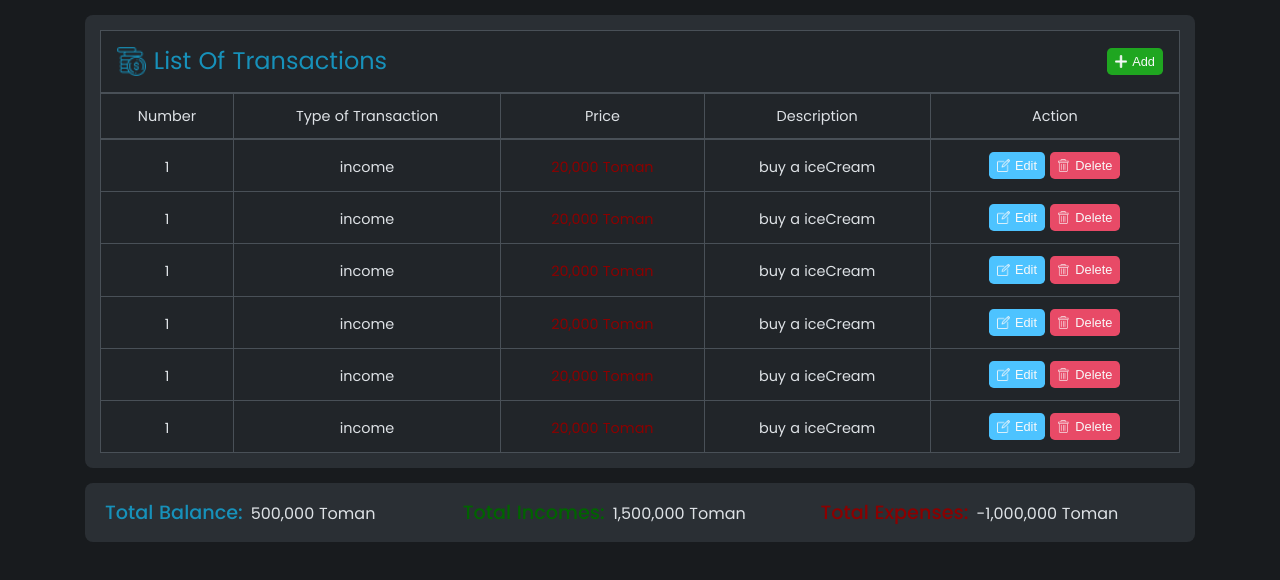
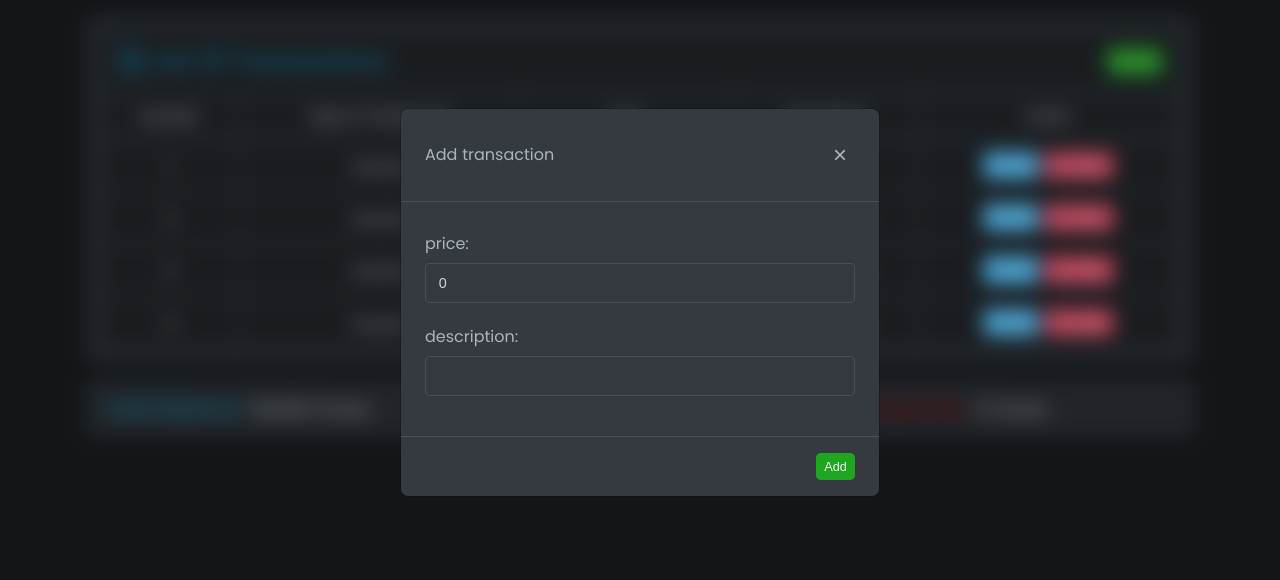
Before and after one commit to amirpc1391/middle-term-project, a Vue app: page / in a window 1280 px wide. Both pictures are taken after a click on the button "Add". Shown: the top 580 px of the page. Built offline with nearby package versions, Linux system fonts and the light colour scheme.

Commit message:
scripts added and setting events

```diff
--- a/src/App.vue
+++ b/src/App.vue
@@ -2,36 +2,163 @@
 import TransactionList from './components/TransactionList.vue'
 import Modal from './components/Modal.vue'
 import Notification from './components/Notification.vue'
-import {ref} from "vue";
+import {computed, onMounted, reactive, watch, ref} from "vue";
 
 
 const isActiveModal = ref(false)
-const isActiveNotification = ref(false)
+const modalStatusEdit = ref(false)
+const editCorrentTransactionIndex = ref(-1)
+const transactionsList = ref([
+  {
+    description: "ice-cream",
+    price: 10000
+  },
+  {
+    description: "1ice-cream",
+    price: 20000
+  },
+  {
+    description: "2ice-cream",
+    price: 30000
+  },
+  {
+    description: "3ice-cream",
+    price: 40000
+  }
+])
+const notification = reactive({
+  title: '',
+  type: '',
+  isActive: false,
+  message: ''
+})
+const inputsValue = ref({
+  price: 0,
+  description: ''
+})
 
+const SendNotification = (message, type = 'success', title = 'successfully') => {
+  notification.isActive = true
+  notification.message = message
+  notification.type = type
+  notification.title = title
+  setTimeout(() => {
+    notification.isActive = false
+  }, 1000)
+}
+onMounted(() => {
+  SendNotification(`Budget Tracker app loaded.You can add your first transaction.`, 'success', "successfully")
+})
+
+const calculateReport = computed(() => {
+  let expenses = 0;
+  let incomes = 0;
+  if (transactionsList.value.length > 0) {
+    let transaction = {}
+    for (let i = 0; i < transactionsList.value.length; i++) {
+      transaction = transactionsList.value[i]
+      if (transaction.price > 0) {
+        incomes += transaction.price;
+      } else {
+        expenses += transaction.price;
+      }
+    }
+  }
+  return {
+    balance: incomes + expenses,
+    incomes,
+    expenses
+  };
+
+})
+watch(calculateReport, () => {
+  if (calculateReport.value.balance < 0) {
+    console.log('Warning Balance!')
+    SendNotification(`Warning Balance!.`, 'notice', "notice")
+  }
+})
+
+const modalAddTransaction = () => {
+  isActiveModal.value = true
+  modalStatusEdit.value = false
+  console.log("modalAddTransaction")
+}
+const modalEditTransaction = (index) => {
+  isActiveModal.value = true
+  modalStatusEdit.value = true
+  editCorrentTransactionIndex.value = index
+  inputsValue.value.price = transactionsList.value[index].price;
+  inputsValue.value.description = transactionsList.value[index].description;
+  console.log("modalEditTransaction")
+}
+const modalDeleteTransaction = (index) => {
+  console.log("modalDeleteTransaction")
+  transactionsList.value.splice(index, 1)
+}
+const submitModal = () => {
+  if (!isNaN(inputsValue.value.price) && inputsValue.value.price && inputsValue.value.description) {
+
+    if (modalStatusEdit.value) {
+      if (editCorrentTransactionIndex.value < 0) {
+        SendNotification("edit transaction Error , index item invalid", 'danger', 'Error')
+      } else {
+        transactionsList.value[editCorrentTransactionIndex.value].price = +inputsValue.value.price
+        transactionsList.value[editCorrentTransactionIndex.value].description = inputsValue.value.description
+        SendNotification("transaction edited", 'success', 'successfully')
+      }
+    } else {
+      transactionsList.value.push({
+        description: inputsValue.value.description,
+        price: +inputsValue.value.price
+      })
+      SendNotification("transaction edited", 'success', 'successfully')
+    }
+    inputsValue.value.price = 0
+    inputsValue.value.description = ""
+    modalStatusEdit.value = false
+    isActiveModal.value = false
+    editCorrentTransactionIndex.value = -1
+  } else {
+    SendNotification("invalid inputs value , plz enter inputs valid value for inputs", 'danger', 'Error')
+  }
+  console.log("submitted")
+}
+const closeModal = () => {
+  isActiveModal.value = false
+  console.log("closeModal")
+}
 </script>
 
 <template>
   <div class="container">
     <div class="main">
-      <TransactionList/>
+      <TransactionList :transactionsList="transactionsList" @modal-add-transaction="modalAddTransaction"
+                       @modal-edit-transaction="modalEditTransaction"
+                       @modal-delete-transaction="modalDeleteTransaction"/>
     </div>
     <div class="report-section">
-      <div class="report-section__balance"><span class="report-section__balance-title">Total Balance: </span>500,000 Toman</div>
-      <div class="report-section__incomes"><span class="report-section__incomes-title">Total Incomes: </span>1,500,000 Toman</div>
-      <div class="report-section__expenses"><span class="report-section__expenses-title">Total Expenses: </span>-1,000,000 Toman</div>
+      <div class="report-section__balance"><span
+          class="report-section__balance-title">Total Balance: </span>{{ calculateReport.balance.toLocaleString() }}
+        Toman
+      </div>
+      <div class="report-section__incomes"><span
+          class="report-section__incomes-title">Total Incomes: </span>{{ calculateReport.incomes.toLocaleString() }}
+        Toman
+      </div>
+      <div class="report-section__expenses"><span
+          class="report-section__expenses-title">Total Expenses: </span>{{ calculateReport.expenses.toLocaleString() }}
+        Toman
+      </div>
     </div>
   </div>
+  <Modal :is-active-modal="isActiveModal" :modalStatusEdit="modalStatusEdit" @modal-close="closeModal" @modal-submit="submitModal"
+         v-model:price="inputsValue.price" v-model:description="inputsValue.description"/>
 
-  <div :class="{'modal-section': true ,'modal-section--active':isActiveModal}">
-    <Modal/>
-  </div>
+  <!--    for type props in Notification you can use danger , success , notice-->
+  <Notification :title="notification.title" :type="notification.type" :is-active-notification="notification.isActive">
+    {{ notification.message }}
+  </Notification>
 
-  <div :class="{'notification-section':true, 'notification-section--active':isActiveNotification}">
-<!--    for type props in Notification you can use danger , success , notice-->
-    <Notification  title="success" type="success">
-      Budget Tracker app loaded.<br> You can add your first transaction.
-    </Notification>
-  </div>
 
 </template>
 
@@ -42,23 +169,9 @@ const isActiveNotification = ref(false)
   background-color: var(--color_2a2f34);
   border-radius: 8px;
 }
-.modal-section{
-  width: 100%;
-  position: fixed;
-  inset: 0;
-  visibility: hidden;
-  opacity: 0;
-  transition: all .2s ease-in-out;
-  background-color: rgba(0, 0, 0, 0.2);
-  backdrop-filter: blur(10px);
-  padding: 3rem;
-}
-.modal-section--active{
-  visibility: visible;
-  opacity: 1;
-  padding: 5rem;
-}
-.report-section{
+
+
+.report-section {
   display: grid;
   justify-items: flex-start;
   grid-template-columns: repeat(3, 1fr);
@@ -68,46 +181,28 @@ const isActiveNotification = ref(false)
   color: var(--color_dee2e6);
   padding: 1.25rem;
 }
-.report-section__incomes,.report-section__expenses,.report-section__balance{
-display: flex;
+
+.report-section__incomes, .report-section__expenses, .report-section__balance {
+  display: flex;
   gap: .5rem;
   justify-content: center;
   align-items: baseline;
 }
 
-.report-section__balance-title,.report-section__incomes-title,.report-section__expenses-title{
+.report-section__balance-title, .report-section__incomes-title, .report-section__expenses-title {
   font-weight: 500;
   font-size: 1.2rem;
 }
-.report-section__balance-title{
+
+.report-section__balance-title {
   color: var(--color_1791ba);
 }
-.report-section__incomes-title{
+
+.report-section__incomes-title {
   color: var(--color_darkgreen);
 }
-.report-section__expenses-title{
+
+.report-section__expenses-title {
   color: var(--color_darkred);
 }
-.notification-section{
-  max-width: 22rem;
-  display: flex;
-  flex-direction: column;
-  justify-content: flex-start;
-  gap: 1rem;
-  align-items: center;
-  width: 100%;
-  position: fixed;
-  top: 0;
-  left: 0;
-  right: 0;
-  margin: 0 auto;
-  visibility: hidden;
-  opacity: 0;
-  transition: all .2s ease-in-out;
-  padding: .6rem;
-}
-.notification-section--active{
-  visibility: visible;
-  opacity: 1;
-}
 </style>
--- a/src/components/Btn.vue
+++ b/src/components/Btn.vue
@@ -14,10 +14,11 @@ defineProps({
     default: '',
   },
 });
+
 </script>
 
 <template>
-  <button :class="['btn', `btn--${type}`]">
+  <button :class="['btn', `btn--${type}`]" @click="$emit('click-btn')">
     <img v-if="imgIcon" :src="imgIcon" :alt="label" class="btn__img"/>
     {{ label }}
   </button>
--- a/src/components/FormInput.vue
+++ b/src/components/FormInput.vue
@@ -7,8 +7,9 @@ defineProps({
   inputId: {
     type: String,
     required: true,
-  },
+  }
 })
+const model =defineModel()
 </script>
 
 <template>
@@ -18,6 +19,7 @@ defineProps({
         type="text"
         :id="inputId"
         class="form-input__input"
+        v-model="model"
     />
   </div>
 </template>
--- a/src/components/Modal.vue
+++ b/src/components/Modal.vue
@@ -1,28 +1,68 @@
 <script setup>
 import Btn from "@/components/Btn.vue";
 import formInput from "@/components/FormInput.vue";
+import {computed, ref} from "vue";
+const props=defineProps({
+  isActiveModal: {
+    type: Boolean,
+    required: true,
+  },
+  modalStatusEdit: {
+    type: Boolean,
+    required: true,
+  }
+})
+const modalStatusComputing =computed(()=>{
+  if (props.modalStatusEdit){
+    return "Edit"
+  }else {
+    return "Add"
+  }
+})
+const priceModel=defineModel("price")
+const descriptionModel=defineModel("description")
 </script>
 
 <template>
-  <div class="modal">
-    <div class="modal__header">
-      <h5 class="modal__title">Add transaction</h5>
-      <Btn label="×" type="close" style="font-size: 1.5rem;"/>
-    </div>
-    <div class="modal__body">
-      <form>
-        <formInput input-id="price" label="price:"/>
-        <formInput input-id="description" label="description:"/>
-      </form>
-    </div>
-    <div class="modal__footer">
-      <Btn type="edit" label="Add"/>
+  <div :class="{'modal-section': true ,'modal-section--active':isActiveModal}">
+    <div class="modal-section__content">
+      <div class="modal-section__header">
+        <h5 class="modal-section__title">{{modalStatusComputing}} transaction</h5>
+        <Btn label="×" type="close" style="font-size: 1.5rem;" @click-btn="$emit('modal-close')"/>
+      </div>
+      <div class="modal-section__body">
+        <form>
+          <formInput input-id="price" label="price:" v-model="priceModel"/>
+          <formInput input-id="description" label="description:" v-model="descriptionModel"/>
+        </form>
+      </div>
+      <div class="modal-section__footer">
+        <Btn :type="modalStatusComputing.toLocaleLowerCase()" :label="modalStatusComputing" @click-btn="$emit('modal-submit')"/>
+      </div>
     </div>
   </div>
 </template>
 
 <style scoped>
-.modal {
+.modal-section {
+  width: 100%;
+  position: fixed;
+  inset: 0;
+  visibility: hidden;
+  opacity: 0;
+  transition: all .2s ease-in-out;
+  background-color: rgba(0, 0, 0, 0.2);
+  backdrop-filter: blur(10px);
+  padding: 3rem;
+}
+
+.modal-section--active {
+  visibility: visible;
+  opacity: 1;
+  padding: 5rem;
+}
+
+.modal-section__content {
   max-width: 30rem;
   display: flex;
   flex-direction: column;
@@ -36,7 +76,7 @@ import formInput from "@/components/FormInput.vue";
   margin: 1.75rem auto;
 }
 
-.modal__header {
+.modal-section__header {
   display: flex;
   align-items: center;
   justify-content: space-between;
@@ -45,11 +85,12 @@ import formInput from "@/components/FormInput.vue";
   padding: 1.5rem;
   color: var(--color_adb5bd);
 }
-.modal__body {
+
+.modal-section__body {
   padding: 1.5rem;
 }
 
-.modal__footer {
+.modal-section__footer {
   display: flex;
   align-items: center;
   justify-content: flex-end;
--- a/src/components/TransactionItem.vue
+++ b/src/components/TransactionItem.vue
@@ -2,22 +2,35 @@
 import Btn from './Btn.vue'
 import editIcon from '@/assets/editing.png'
 import deleteIcon from '@/assets/delete.png'
-import {ref} from "vue"
+import {computed, ref} from "vue"
 
+const props=defineProps({
+  transactionItem: {
+    type: Object,
+    required: true
+  }
+})
 // color green for income and red for expenses
-const colorPrice= ref("red")
+const colorPriceComputed=computed(()=>{
+  if (props.transactionItem.price>=0){
+    return "green"
+  }else {
+    return "red"
+  }
+})
 </script>
 
 <template>
   <tr class="transaction-section__item">
-    <td class="transaction-section__cell">1</td>
-    <td class="transaction-section__cell">income</td>
-    <td :class="`transaction-section__cell transaction-section__cell--${colorPrice}`">20,000 Toman</td>
-    <td class="transaction-section__cell">buy a iceCream</td>
+    <td class="transaction-section__cell">{{transactionItem.id}}</td>
+    <td v-if="transactionItem.price>=0" class="transaction-section__cell">income</td>
+    <td v-else class="transaction-section__cell">expense</td>
+    <td :class="`transaction-section__cell transaction-section__cell--${colorPriceComputed}`">{{transactionItem.price.toLocaleString()}} Toman</td>
+    <td class="transaction-section__cell">{{transactionItem.description}}</td>
     <td class="transaction-section__cell">
       <div class="transaction-section__cell-btn flex-center">
-        <Btn type="edit" label="Edit" :img-icon="editIcon"/>
-        <Btn type="delete" label="Delete" :img-icon="deleteIcon"/>
+        <Btn type="edit" label="Edit" :img-icon="editIcon" @click-btn="$emit('edit-btn')"/>
+        <Btn type="delete" label="Delete" :img-icon="deleteIcon" @click-btn="$emit('delete-btn')"/>
       </div>
     </td>
   </tr>
--- a/src/components/TransactionList.vue
+++ b/src/components/TransactionList.vue
@@ -2,17 +2,28 @@
 import TransactionItem from './TransactionItem.vue'
 import Btn from "@/components/Btn.vue";
 import addIcon from '@/assets/add.png'
+
+
+defineProps({
+  transactionsList: {
+    type: Array,
+    required: true
+  }
+})
+const x =()=>{
+
+  console.log(true)
+}
 </script>
 
 <template>
   <div class="transaction-section">
-
     <div class="transaction-section__header">
       <div class="transaction-section__content">
         <img class="transaction-section__img" src="../assets/money.png" alt="money">
         <h1 class="transaction-section__title">list of transactions</h1>
       </div>
-      <btn :img-icon="addIcon" type="add" label="Add"/>
+      <btn :img-icon="addIcon" type="add" label="Add" @click-btn="$emit('modal-add-transaction')"/>
     </div>
     <table class="transaction-section__table">
       <thead class="transaction-section__thead">
@@ -24,14 +35,9 @@ import addIcon from '@/assets/add.png'
         <th class="transaction-section__cell text-center">Action</th>
       </tr>
       </thead>
-<!--      when exists any transaction-->
-      <tbody v-if="true" class="transaction-section__tbody">
-      <TransactionItem/>
-      <TransactionItem/>
-      <TransactionItem/>
-      <TransactionItem/>
-      <TransactionItem/>
-      <TransactionItem/>
+      <!--      when exists any transaction-->
+      <tbody v-if="transactionsList.length>0" class="transaction-section__tbody">
+      <TransactionItem v-for="(transactionItem,index) in transactionsList" :transactionItem="{...transactionItem,id:index+1}" :key="index" @delete-btn="$emit('modal-delete-transaction',index)" @edit-btn="$emit('modal-edit-transaction',index)"/>
       </tbody>
       <!--      when not exists any transaction-->
       <tbody v-else class="transaction-section__tbody">
@@ -97,12 +103,13 @@ import addIcon from '@/assets/add.png'
   text-transform: capitalize;
   font-size: 1.5rem;
 }
-.transaction-section__img{
+
+.transaction-section__img {
   width: 1.8rem;
   height: 1.8rem;
 }
 
-.transaction-section__cell-empty{
+.transaction-section__cell-empty {
   border: 1px solid var(--color_495057);
   padding: 0.75rem;
   font-size: .9rem;
```
Also changed, not shown: src/components/Notification.vue (+49 -14 lines).
